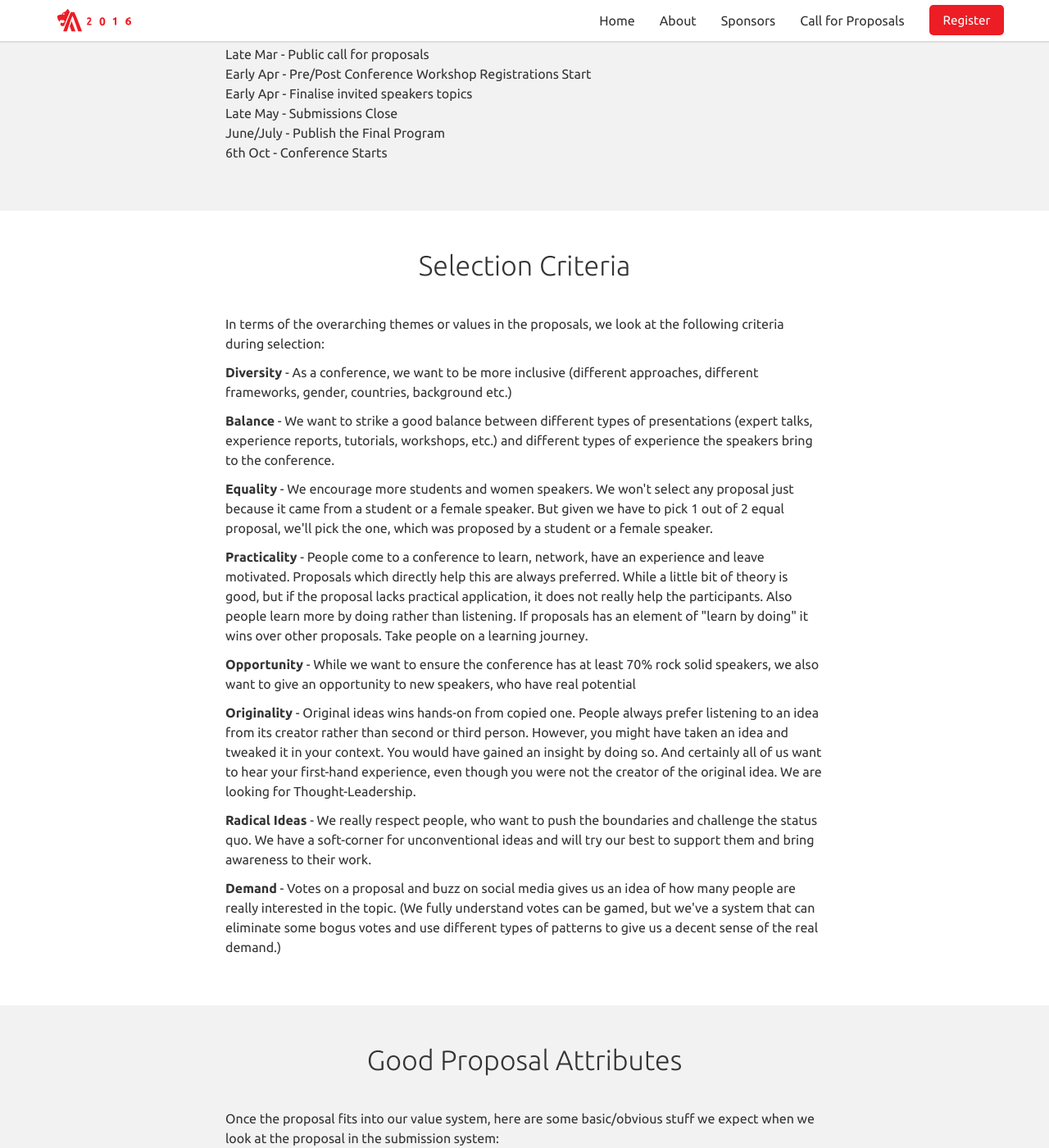
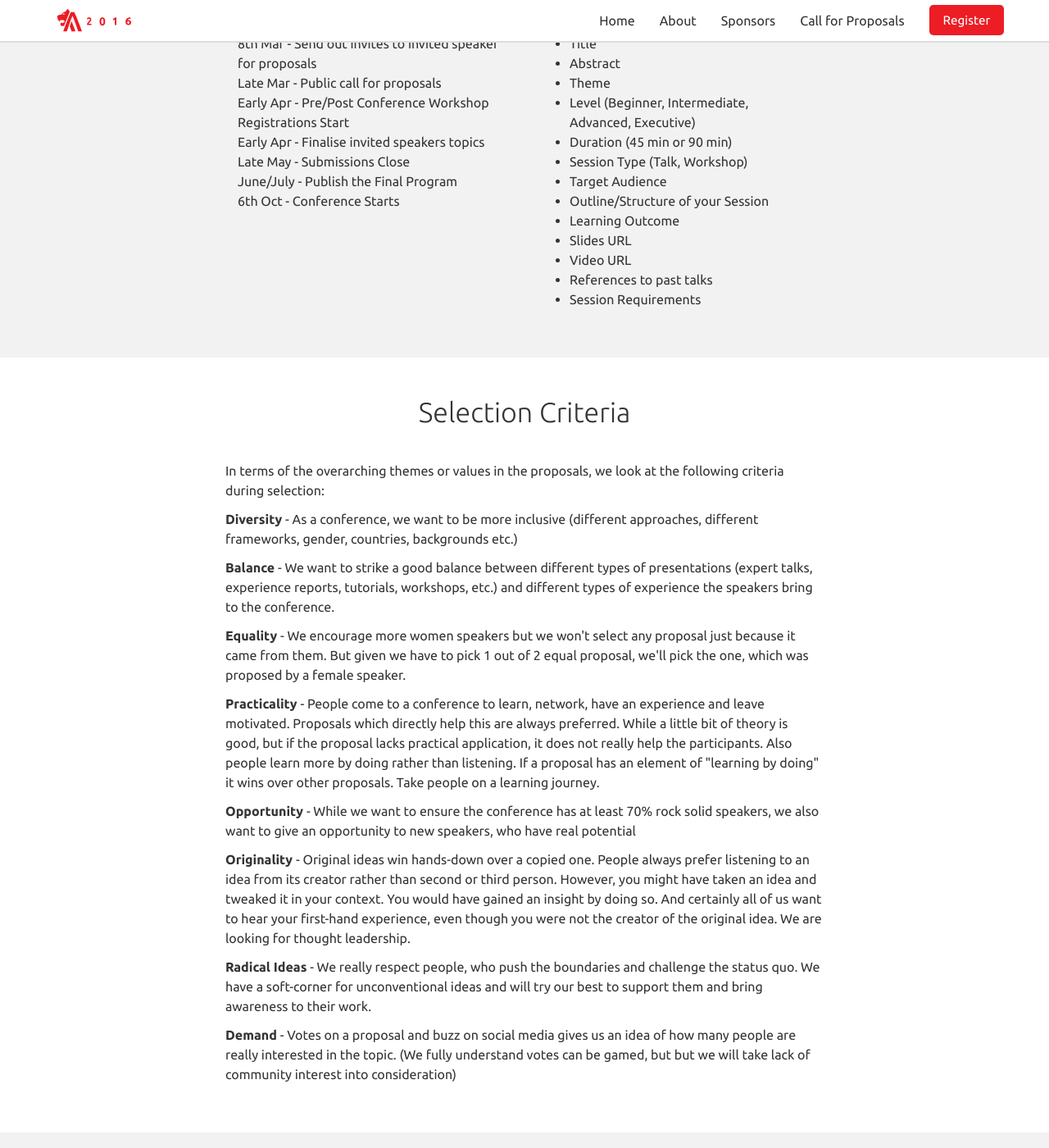
Before and after one commit to agilesingapore/2016, a Jekyll site: the page built from call_for_proposals.html, in a window 1280 px wide and 1400 px high, scrolled down 585 px. Shown: the whole window at 82% size. Built offline with Jekyll 4.4.1, drawn with Linux system fonts in a browser that asks for light colours; nearby versions of some CDN libraries; comment, search, counter and statistics services are not loaded; some of the changed text lies outside the part shown.

Commit message:
Updated cfp

```diff
--- a/call_for_proposals.html
+++ b/call_for_proposals.html
@@ -10,10 +10,12 @@
       <h2>Call for Proposals</h2>
       <p>Interested speakers are requested to submit their proposals directly on <a href="https://confengine.com/agile-singapore-2016" target="_blank">our proposal submission system</a>.</p>
       <ul>
+
         <li>All proposals will be public.</li>
         <li>Registered user of the submission system will be able to comment on your proposal.</li>
-        <li>You are required to reply to those comments to provide clarifications, explain revisions and respond to questions.</li>
-        <li>The <a href="#program-team">program team</a> will look at how well you've responded to comments and updated your proposal to incorporate public suggestions. Ultimately the decision to accept a session resides with the program team.</li>
+        <li>You are required to reply to those comments to provide clarifications and are encouraged to revise submissions based on feedback.</li>
+        <li>Public vote is only used as an indication of popularity.</li>
+        <li><a href="#program-team">The program team</a> will select sessions based on the quality of the submission and how well it complements the rest of the schedule in a diverse mix.</li>
       </ul>
 
       <p>Your proposal stands the best chance to be selected, if it's unique, fully flushed, ready-to-go. Please ensure you've read:
@@ -26,6 +28,7 @@
         <li><a href="#compensation">Compensation for Speakers</a></li>
       </ul>
 
+      <div class="col-md-6">
         <h3>Timeline (tentative)</h3>
         <p>
           8th Mar - Send out invites to invited speaker for proposals
@@ -36,6 +39,27 @@
           <br/>June/July - Publish the Final Program
           <br/>6th Oct - Conference Starts
         </p>
+      </div>
+
+      <div class="col-md-6">
+        <h3>Min. details for submission</h3>
+        <ul>
+          <li>Title
+          </li><li>Abstract
+          </li><li>Theme
+          </li><li>Level (Beginner, Intermediate, Advanced, Executive)
+          </li><li>Duration (45 min or 90 min)
+          </li><li>Session Type (Talk, Workshop)
+          </li><li>Target Audience
+          </li><li>Outline/Structure of your Session
+          </li><li>Learning Outcome
+          </li><li>Slides URL
+          </li><li>Video URL
+          </li><li>References to past talks
+          </li><li>Session Requirements
+          </li>
+        </ul>
+      </div>
     </div>
   </div>
 </section>
@@ -48,21 +72,14 @@
       <p>In terms of the overarching themes or values in the proposals, we look at the following criteria during selection:
       </p>
 
-      <p><b>Diversity</b>  - As a conference, we want to be more inclusive (different approaches, different frameworks, gender, countries, background etc.)
-      </p>
-      <p><b>Balance</b> - We want to strike a good balance between different types of presentations (expert talks, experience reports, tutorials, workshops, etc.) and different types of experience the speakers bring to the conference.
-      </p>
-      <p><b>Equality</b> - We encourage more students and women speakers. We won't select any proposal just because it came from a student or a female speaker. But given we have to pick 1 out of 2 equal proposal, we'll pick the one, which was proposed by a student or a female speaker.
-      </p>
-      <p><b>Practicality</b> - People come to a conference to learn, network, have an experience and leave motivated. Proposals which directly help this are always preferred. While a little bit of theory is good, but if the proposal lacks practical application, it does not really help the participants. Also people learn more by doing rather than listening. If proposals has an element of "learn by doing" it wins over other proposals. Take people on a learning journey.
-      </p>
-      <p><b>Opportunity</b> - While we want to ensure the conference has at least 70% rock solid speakers, we also want to give an opportunity to new speakers, who have real potential
-      </p>
-      <p><b>Originality</b> - Original ideas wins hands-on from copied one. People always prefer listening to an idea from its creator rather than second or third person. However, you might have taken an idea and tweaked it in your context. You would have gained an insight by doing so. And certainly all of us want to hear your first-hand experience, even though you were not the creator of the original idea. We are looking for Thought-Leadership.
-      </p>
-      <p><b>Radical Ideas</b> - We really respect people, who want to push the boundaries and challenge the status quo. We have a soft-corner for unconventional ideas and will try our best to support them and bring awareness to their work.
-      </p>
-      <p><b>Demand</b> - Votes on a proposal and buzz on social media gives us an idea of how many people are really interested in the topic. (We fully understand votes can be gamed, but we've a system that can eliminate some bogus votes and use different types of patterns to give us a decent sense of the real demand.)
+      <p>    <b>Diversity    </b>- As a conference, we want to be more inclusive (different approaches, different frameworks, gender, countries, backgrounds etc.)
+      </p><p><b>Balance      </b>- We want to strike a good balance between different types of presentations (expert talks, experience reports, tutorials, workshops, etc.) and different types of experience the speakers bring to the conference.
+      </p><p><b>Equality     </b>- We encourage more women speakers but we won't select any proposal just because it came from them. But given we have to pick 1 out of 2 equal proposal, we'll pick the one, which was proposed by a female speaker.
+      </p><p><b>Practicality </b>- People come to a conference to learn, network, have an experience and leave motivated. Proposals which directly help this are always preferred. While a little bit of theory is good, but if the proposal lacks practical application, it does not really help the participants. Also people learn more by doing rather than listening. If a proposal has an element of "learning by doing" it wins over other proposals. Take people on a learning journey.
+      </p><p><b>Opportunity  </b>- While we want to ensure the conference has at least 70% rock solid speakers, we also want to give an opportunity to new speakers, who have real potential
+      </p><p><b>Originality  </b>- Original ideas win hands-down over a copied one. People always prefer listening to an idea from its creator rather than second or third person. However, you might have taken an idea and tweaked it in your context. You would have gained an insight by doing so. And certainly all of us want to hear your first-hand experience, even though you were not the creator of the original idea. We are looking for thought leadership.
+      </p><p><b>Radical Ideas</b> - We really respect people, who push the boundaries and challenge the status quo. We have a soft-corner for unconventional ideas and will try our best to support them and bring awareness to their work.
+      </p><p><b>Demand       </b>   - Votes on a proposal and buzz on social media gives us an idea of how many people are really interested in the topic. (We fully understand votes can be gamed, but but we will take lack of community interest into consideration)
       </p>
     </div>
   </div>
@@ -75,29 +92,20 @@
 
       <p>Once the proposal fits into our value system, here are some basic/obvious stuff we expect when we look at the proposal in the submission system:
       </p>
+
       <ul>
         <li>Is the Title matching the Abstract?
+        </li><li>Under the Outline/Structure of the Session, will the time break-up for each sub-topic will do justice to the topic?
+        </li><li>Is there a logical sequencing/progression of the topics?
+        </li><li>Has the speaker selected the best matching theme for the proposal?
+        </li><li>Is the Target Audience specific and correct? Also does it match with the level of the audience?
+        </li><li>Is the Learning Outcome clearly articulated? Ideally 3-5 points, one on each line.
+        </li><li>Based on the Outline/Structure, will the speaker be able to achieve the Learning Outcomes?
+        </li><li>Based on the slides URL, does the speaker have good quality content and good way to present it?
+        </li><li>Based on the video URL, does the speaker have a good presentation (edutainment) skills? Will the speaker be able to hold the attention of a large audience?
+        </li><li>Based on the additional links, does the speaker have subject matter expertise and thought leadership on the proposed topic?
+        </li><li>Are the Labels/Tags meaningful?
         </li>
-        <li>Under the Outline/Structure of the Session, will the time break-up for each sub-topic will do justice to the topic?
-        </li>
-        <li>Is there a logical sequencing/progression of the topics?
-        </li>
-        <li>Has the speaker selected the best matching theme for the proposal?
-        </li>
-        <li>Is the Target Audience specific and correct? Also does it match with the level of the audience?
-        </li>
-        <li>Is the Learning Outcome clearly articulated? Ideally 3-5 points, one on each line.
-        </li>
-        <li>Based on the Outline/Structure, will the speaker be able to achieve the Learning Outcomes?
-        </li>
-        <li>Based on the presentation link, does the speaker have good quality content and good way to present it?
-        </li>
-        <li>Based on the video link, does the speaker have a good presentation (edutainment) skills? Will the speaker be able to hold the attention of a large audience?
-        </li>
-        <li>Based on the additional links, does the speaker have subject matter expertise and thought leadership on the proposed topic?
-        </li>
-
-        <li>Are the Labels/Tags meaningful?</li>
       </ul>
 
     </div>
@@ -113,19 +121,14 @@
       </p>
 
       <ul>
-        <li>
-          previous conference or user group presentations
-        </li><li>
-          open source project contributions
-        </li><li>
-          slides & videos of (present/past) presentations (other conferences or local user group or in-office)
-        </li><li>
-          blog posts or articles on this topic
-        </li><li>
-          and so on...
+        <li>previous conference or user group presentations
+        </li><li>open source project contributions
+        </li><li>slides & videos of (present/past) presentations (other conferences or local user group or in-office)
+        </li><li>blog posts or articles on this topic
+        </li><li>and so on...
         </li>
       </ul>
-      <p>When selecting a proposal, we pay attention not only to the quality of the proposal, but also quality of the speaker, .i.e. whether the speaker will be able to effectively present/share their knowledge with others. Hence past speaking experience (videos & slides) are extremely important. If you don't have a video from past conference presentation, that's fine. Try to setup google hangout in one of your upcoming local user group meeting or internal office meeting, where you are presenting and share that link. This will give the committee a feel for your presentation skills and subject matter expertise.
+      <p>When selecting a proposal, we pay attention not only to the quality of the proposal, but also quality of the speaker, i.e. whether the speaker will be able to effectively present/share their knowledge with others. Hence past speaking experience (videos & slides) are extremely important. If you don't have a video from past conference presentation, that's fine. Try to setup google hangout in one of your upcoming local user group meeting or internal office meeting, where you are presenting and share that link. This will give the committee a feel for your presentation skills and subject matter expertise.
       </p>
     </div>
   </div>
```
Lines whose indentation alone changed are shown as unchanged.
